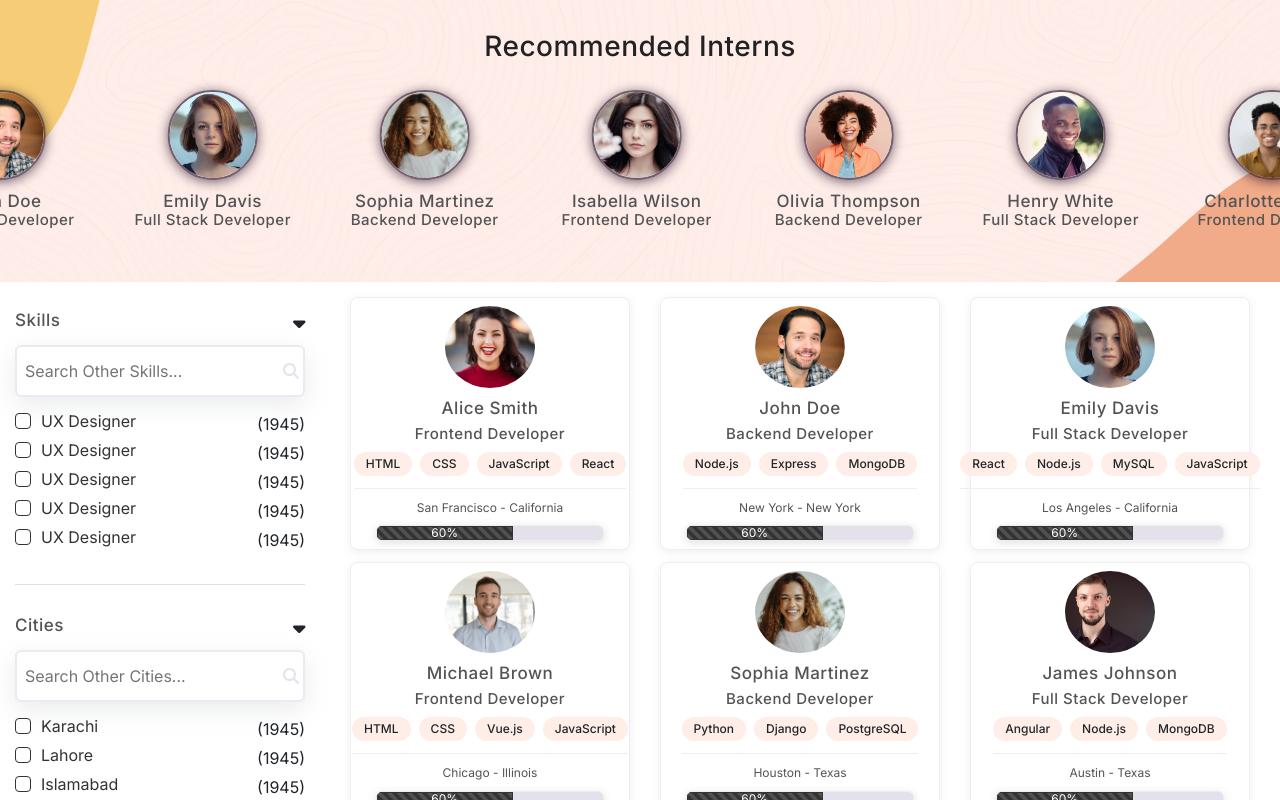
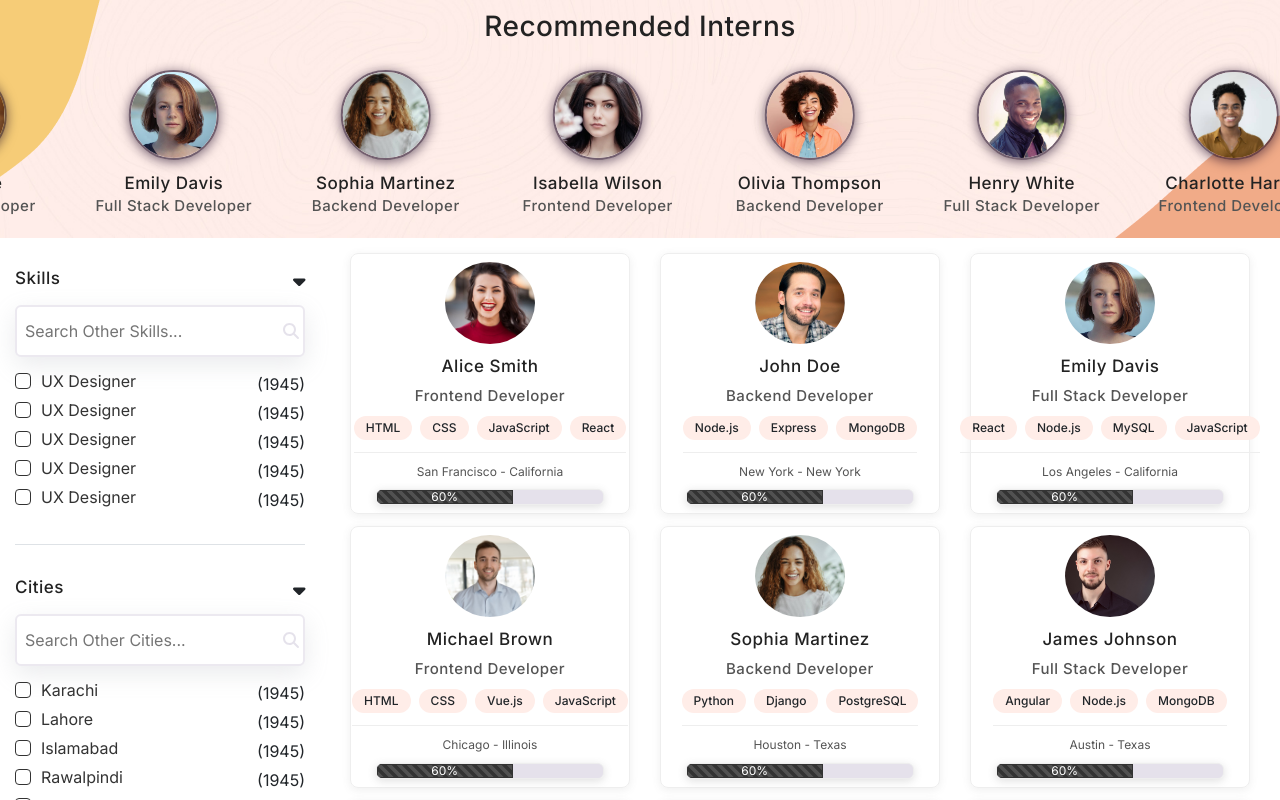
Before and after one commit to DeveloperKhurram/reactInterns, a React (Vite) app: page / in a window 1280 px wide. Shown: the top 800 px of the page. Built offline with nearby package versions, Linux system fonts and the light colour scheme.

Commit message:
header text adjustment

```diff
--- a/src/components/Header.jsx
+++ b/src/components/Header.jsx
@@ -14,7 +14,7 @@ const Header = () => {
         <div className="marquee-container my-8  ">
           <img className="img-left" src="src/images/left-top.png" alt="image" />
           <img className="img-right" src="src/images/right-bottom.png" alt="image" />
-          <h2 className="text-center mb-5">Recommended Interns</h2>
+          <h2 className=" mb-5">Recommended Interns</h2>
           <div className="marquee">
             {repeatedStudents.map((intern) => (
               <div className="marquee-item" key={intern.id}>
--- a/src/components/header.css
+++ b/src/components/header.css
@@ -2,13 +2,41 @@
   width: 100%;
   overflow: hidden;
   position: relative;
-  padding: 3.2rem;
+  padding: 1.2rem 0 0;
   background: url("../images/bg-banner.jpg");
   background-position: center;
   background-repeat: no-repeat;
   background-size: cover;
   position: relative;
+
   /* background: linear-gradient(to right bottom, #16031f99, #8378e89f, #8378e847); */
+}
+
+.marquee-container h2 {
+  text-align: center;
+}
+
+@media (width < 500px) {
+  .marquee-container h2 {
+    text-align: end;
+    font-size: 2.4rem;
+    padding: 0 1.2rem 0 6.4rem;
+  }
+
+  .card-marquee .card-body {
+    & h3 {
+      font-size: 1.4rem;
+    }
+
+    & h4 {
+      font-size: 1.2rem;
+    }
+  }
+
+  .card-marquee .card-image{
+    width: 7rem;
+    height: 7rem;
+  }
 }
 
 .img-left {
@@ -52,6 +80,11 @@
 .marquee-item {
   flex: 0 0 clamp(10rem, 20vw, 20rem);
   margin-right: 1.2rem;
+}
+
+.marquee-item .card-marquee {
+  width: 100%;
+  text-align: center;
 }
 
 @keyframes marquee {
--- a/src/index.css
+++ b/src/index.css
@@ -46,13 +46,13 @@ h2 {
 }
 h3 {
   font-size: 1.7rem;
-  line-height: 1.6rem;
-  color: #545454;
+  line-height: 2rem;
+  color: #222222;
 }
 
 h4 {
   font-size: 1.5rem;
-  line-height: 1.2rem;
+  line-height: 1.6rem;
   color: #545454;
 }
 
```
